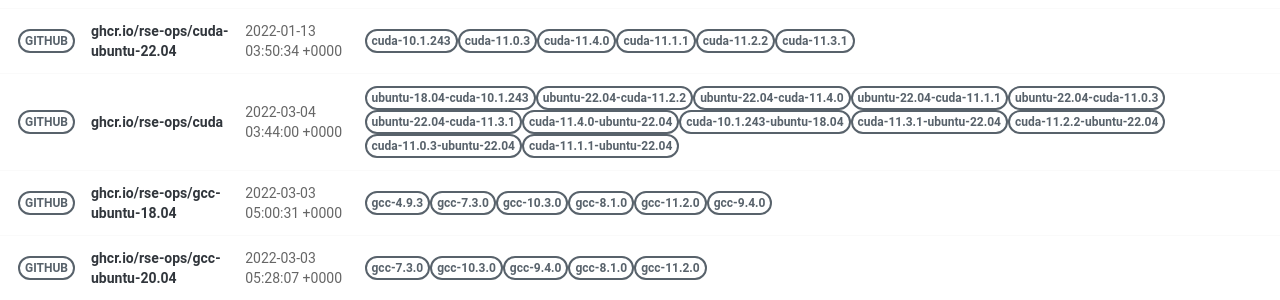
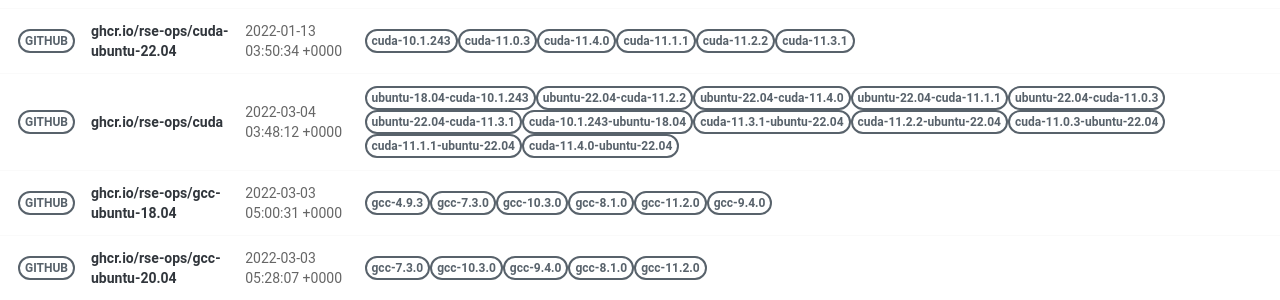
Before and after one commit to rse-ops/docker-images, a Jekyll site: the page built from pages/index.md, in a window 1280 px wide. Shown: the part 421-721 px from the top of the page. Built offline with Jekyll 4.4.1, drawn with Linux system fonts in a browser that asks for light colours; nearby versions of some CDN libraries.

Commit message:
Automated push to update library 2022-03-04

```diff
--- a/_library/ghcr.io-rse-ops-cuda.md
+++ b/_library/ghcr.io-rse-ops-cuda.md
@@ -1,7 +1,7 @@
 ---
 layout: container
 name: ghcr.io/rse-ops/cuda
-updated_at: 2022-03-04 03:44:00.638247
+updated_at: 2022-03-04 03:48:12.996276
 
 
 container_url: https://github.com/orgs/rse-ops/packages/container/package/cuda
```
Also changed, not shown: other parts of _library/ghcr.io-rse-ops-cuda.md (+3 -3 lines).
